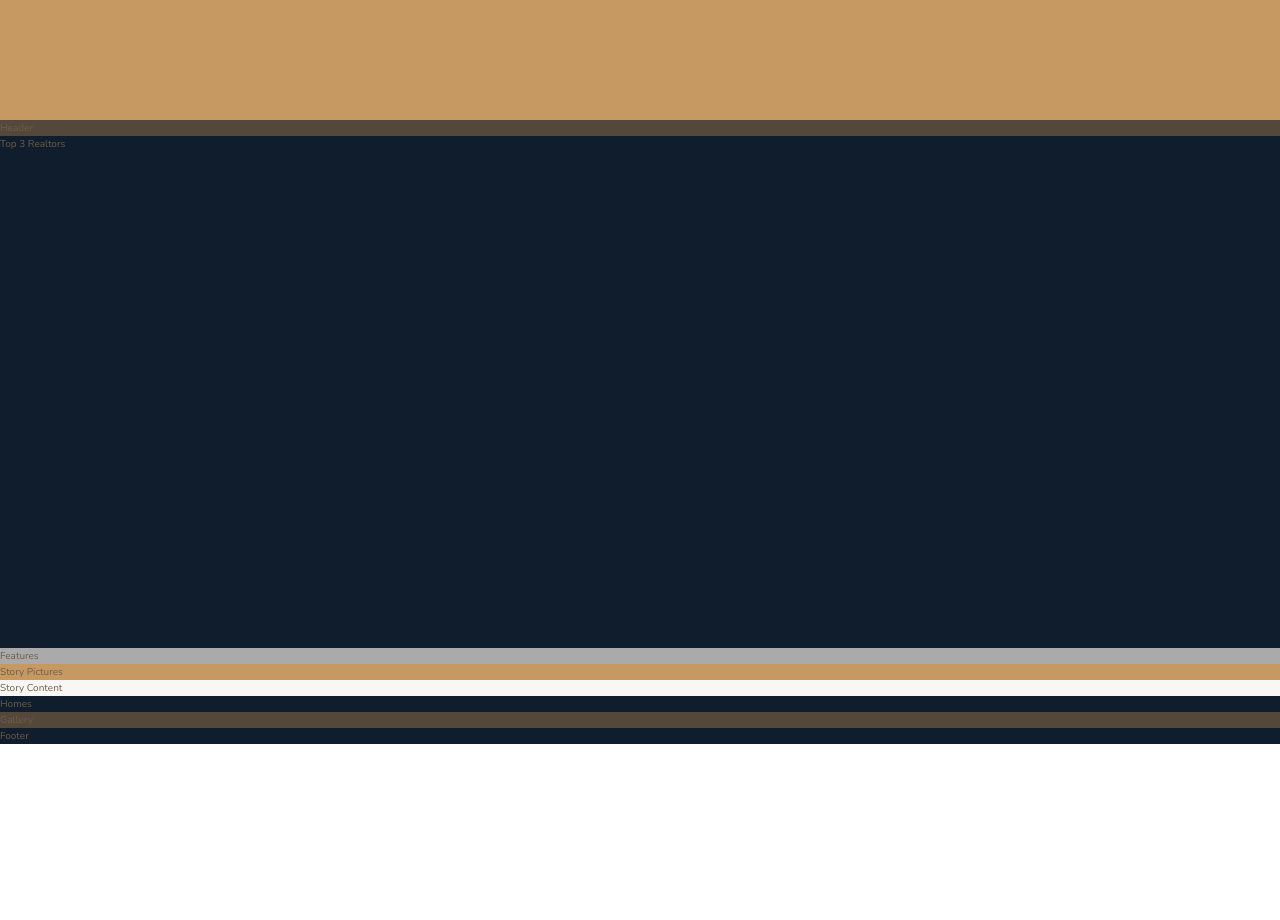
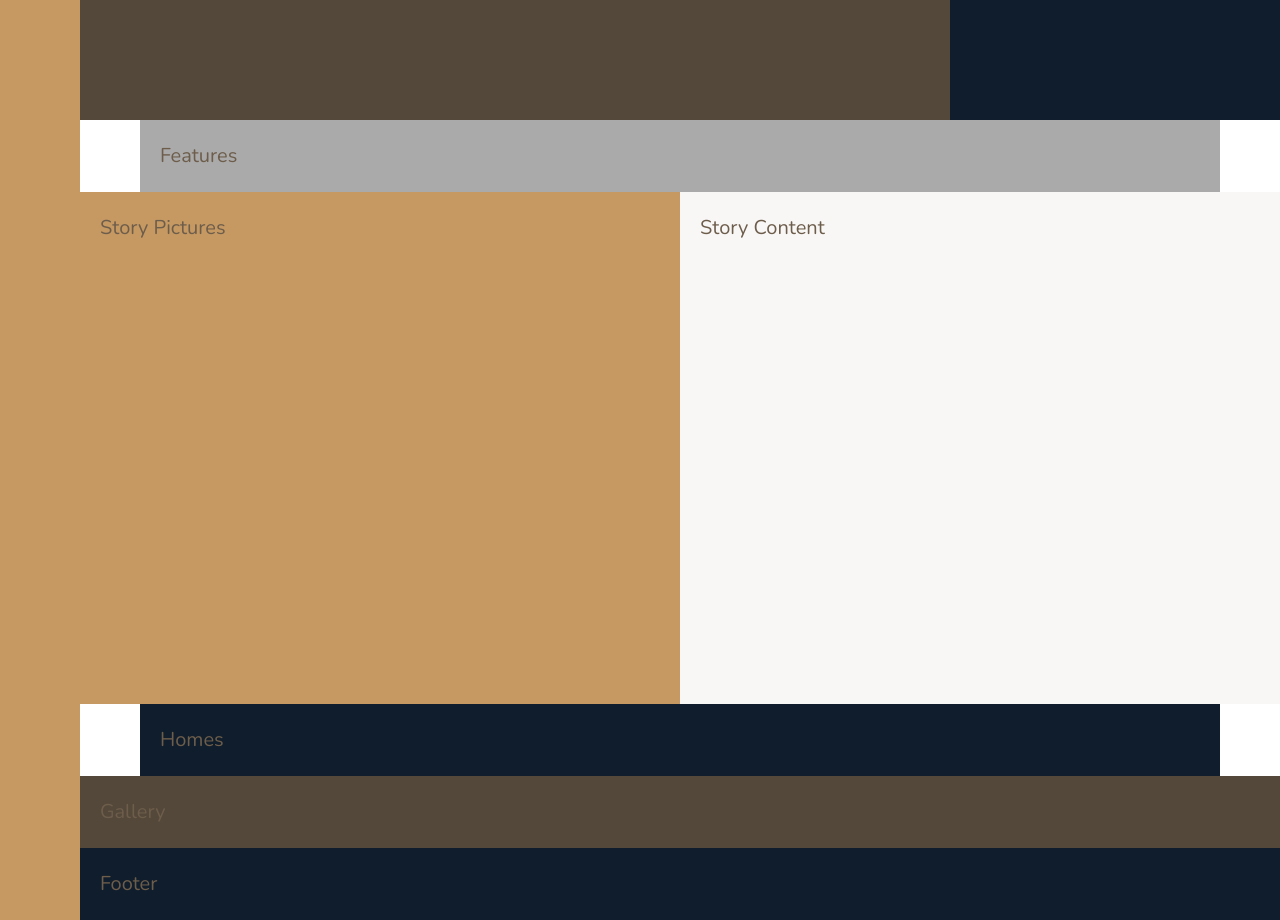
Before and after one commit to akardet/nexter, a website: page index.html in a window 1280 px wide. Shown: the part 520-1440 px from the top of the page. Before the commit the page ends 1264 px from the top, so only its background shows below. Drawn offline with nearby package versions, Linux system fonts and the light colour scheme; files that its build step writes are made by us from their sources.

Commit message:
Set page layout; Remove /css from git

```diff
--- a/sass/_base.scss
+++ b/sass/_base.scss
@@ -37,4 +37,10 @@ body {
 .container {
   display: grid;
   grid-template-rows: 80vh min-content 40vw repeat(3, min-content);
+  grid-template-columns: [sidebar-start] 8rem [sidebar-end full-start] minmax(6rem, 1fr) [center-start] repeat(8, [col-start] minmax(min-content,14rem) [col-end]) [center-end] minmax(6rem, 1fr) [full-end];
+
+  & > * {
+    padding: 20px;
+    font-size: 2rem;
+  }
 }
--- a/sass/_features.scss
+++ b/sass/_features.scss
@@ -1,3 +1,4 @@
 .features {
   background-color: $color-grey-light-2;
+  grid-column: center-start / center-end;
 }
--- a/sass/_footer.scss
+++ b/sass/_footer.scss
@@ -1,3 +1,4 @@
 .footer {
   background-color: $color-secondary;
+  grid-column: full-start / full-end;
 }
--- a/sass/_gallery.scss
+++ b/sass/_gallery.scss
@@ -1,3 +1,4 @@
 .gallery {
   background-color: $color-grey-dark-1;
+  grid-column: full-start / full-end;
 }
--- a/sass/_header.scss
+++ b/sass/_header.scss
@@ -1,3 +1,4 @@
 .header {
   background-color: $color-grey-dark-1;
+  grid-column: full-start / col-end 6
 }
--- a/sass/_homes.scss
+++ b/sass/_homes.scss
@@ -1,3 +1,4 @@
 .homes {
   background-color: $color-secondary;
+  grid-column: center-start / center-end;
 }
--- a/sass/_realtors.scss
+++ b/sass/_realtors.scss
@@ -1,3 +1,4 @@
 .realtors {
   background-color: $color-secondary;
+  grid-column: col-start 7 / full-end;
 }
--- a/sass/_sidebar.scss
+++ b/sass/_sidebar.scss
@@ -1,3 +1,5 @@
 .sidebar {
   background-color: $color-primary;
+  grid-column: sidebar-start / sidebar-end;
+  grid-row: 1 / -1;
 }
--- a/sass/_story.scss
+++ b/sass/_story.scss
@@ -1,9 +1,11 @@
 .story {
   &__pictures {
     background-color: $color-primary;
+    grid-column: full-start / col-end 4;
   }
 
   &__content {
     background-color: $color-grey-light-1;
+    grid-column: col-start 5 / full-end;
   }
 }
```
Also changed, not shown: css/style.css (deleted), 1 other file.
